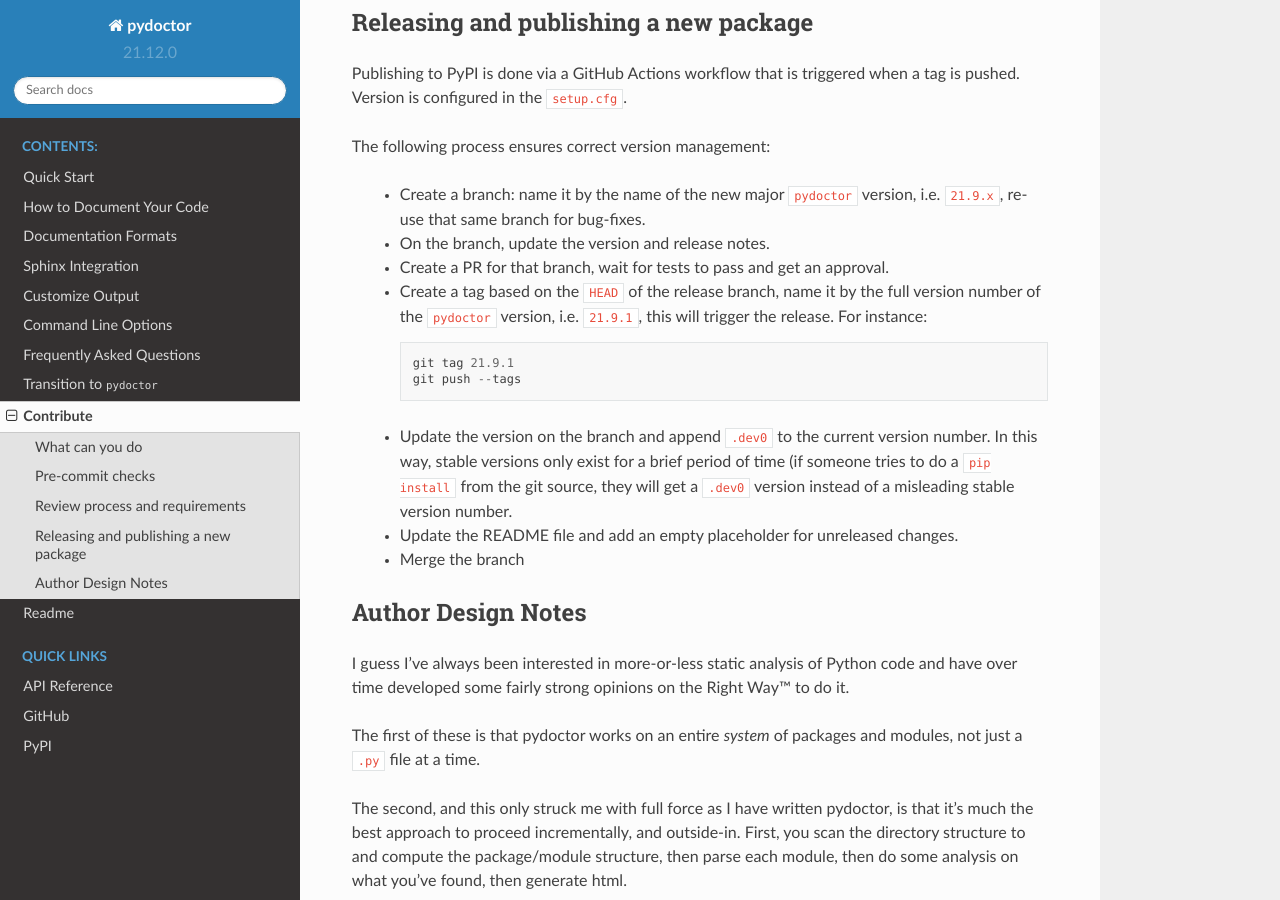
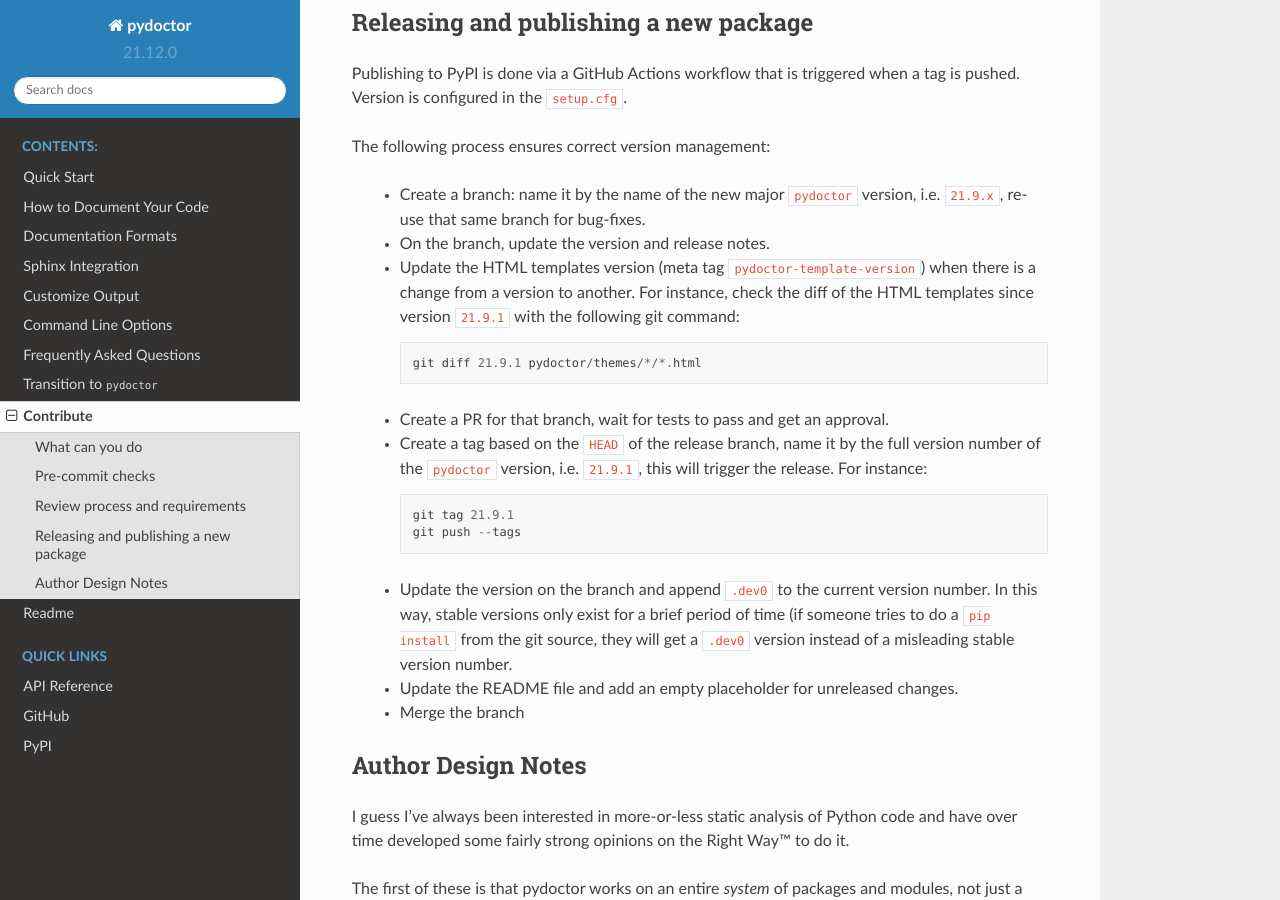
Before and after one commit to twisted/pydoctor, a Sphinx documentation site: the page built from docs/source/contrib.rst, in a window 1280 px wide and 900 px high, scrolled down 1349 px. Built offline with Sphinx 7.4.7 and the Read the Docs theme 2.0.0, drawn with Linux system fonts in a browser that asks for light colours.

Commit message:
Add docs for the HTML templates version handling

```diff
--- a/docs/source/contrib.rst
+++ b/docs/source/contrib.rst
@@ -58,6 +58,11 @@
 
  - Create a branch: name it by the name of the new major ``pydoctor`` version, i.e. ``21.9.x``, re-use that same branch for bug-fixes.
  - On the branch, update the version and release notes.
+ - Update the HTML templates version (meta tag ``pydoctor-template-version``) when there is a change from a version to another.
+   For instance, check the diff of the HTML templates since version ``21.9.1`` with the following git command::
+
+       git diff 21.9.1 pydoctor/themes/*/*.html
+
  - Create a PR for that branch, wait for tests to pass and get an approval.
  - Create a tag based on the ``HEAD`` of the release branch, name it by the full version number of the ``pydoctor`` version, i.e. ``21.9.1``, this will trigger the release. For instance::
 
```
